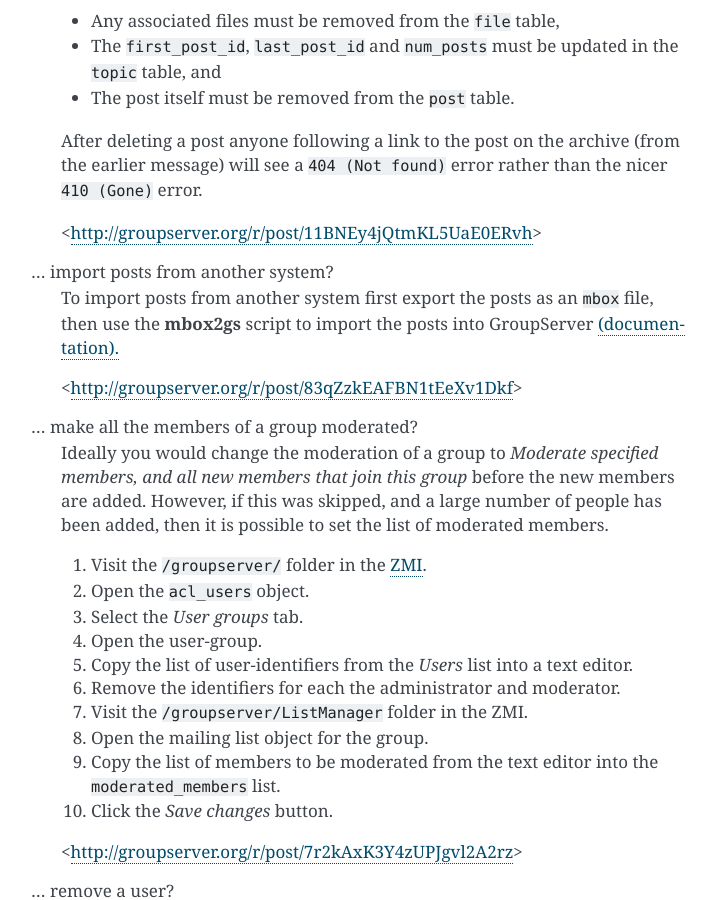
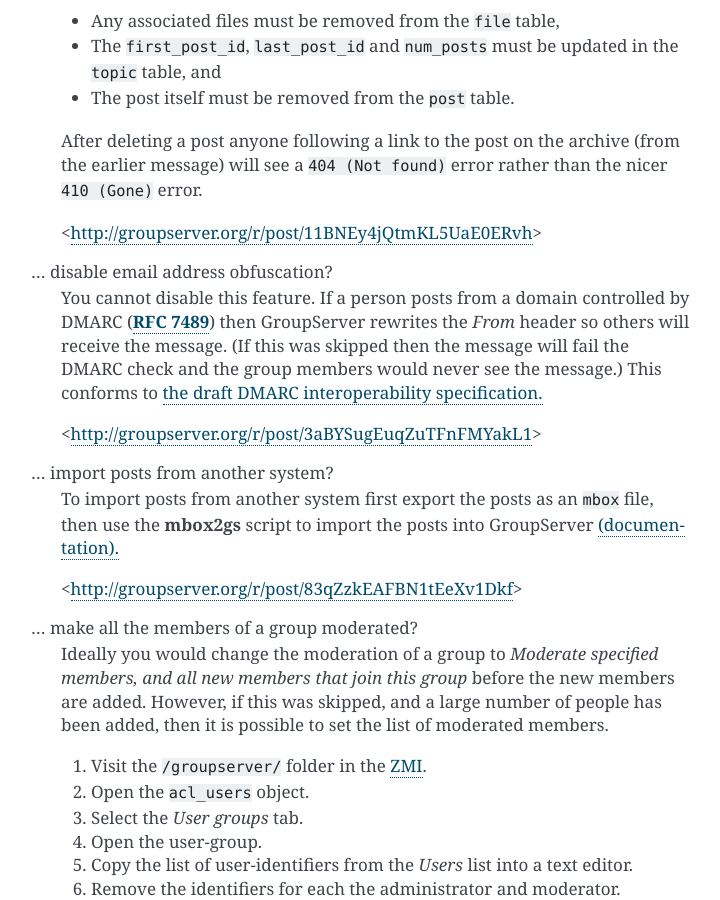
Before and after one commit to groupserver/buildout, a Sphinx documentation site: the page built from docs/faq.rst, in a window 1280 px wide and 900 px high, scrolled down 1349 px. Shown: the whole window, without its empty margins (389-1109 px from the left). Built offline with Sphinx 7.4.7, drawn with Linux system fonts in a browser that asks for light colours.

Commit message:
Adding a DMARC section to the FAQ

```diff
--- a/docs/faq.rst
+++ b/docs/faq.rst
@@ -100,6 +100,25 @@
   found)`` error rather than the nicer ``410 (Gone)`` error.
 
   <http://groupserver.org/r/post/11BNEy4jQtmKL5UaE0ERvh>
+
+.. index:: DMARC!
+   pair: Email; DMARC
+
+.. _dmarc:
+
+... disable email address obfuscation?
+   You cannot disable this feature. If a person posts from a
+   domain controlled by DMARC (:rfc:`7489`) then GroupServer
+   rewrites the :mailheader:`From` header so others will receive
+   the message. (If this was skipped then the message will fail
+   the DMARC check and the group members would never see the
+   message.) This conforms to `the draft DMARC interoperability
+   specification.`_
+
+   .. _the draft DMARC interoperability specification.:
+      https://tools.ietf.org/html/draft-ietf-dmarc-interoperability-13#section-4.1.1.1
+
+   <http://groupserver.org/r/post/3aBYSugEuqZuTFnFMYakL1>
 
 .. index::
    pair: Email; Import
```
